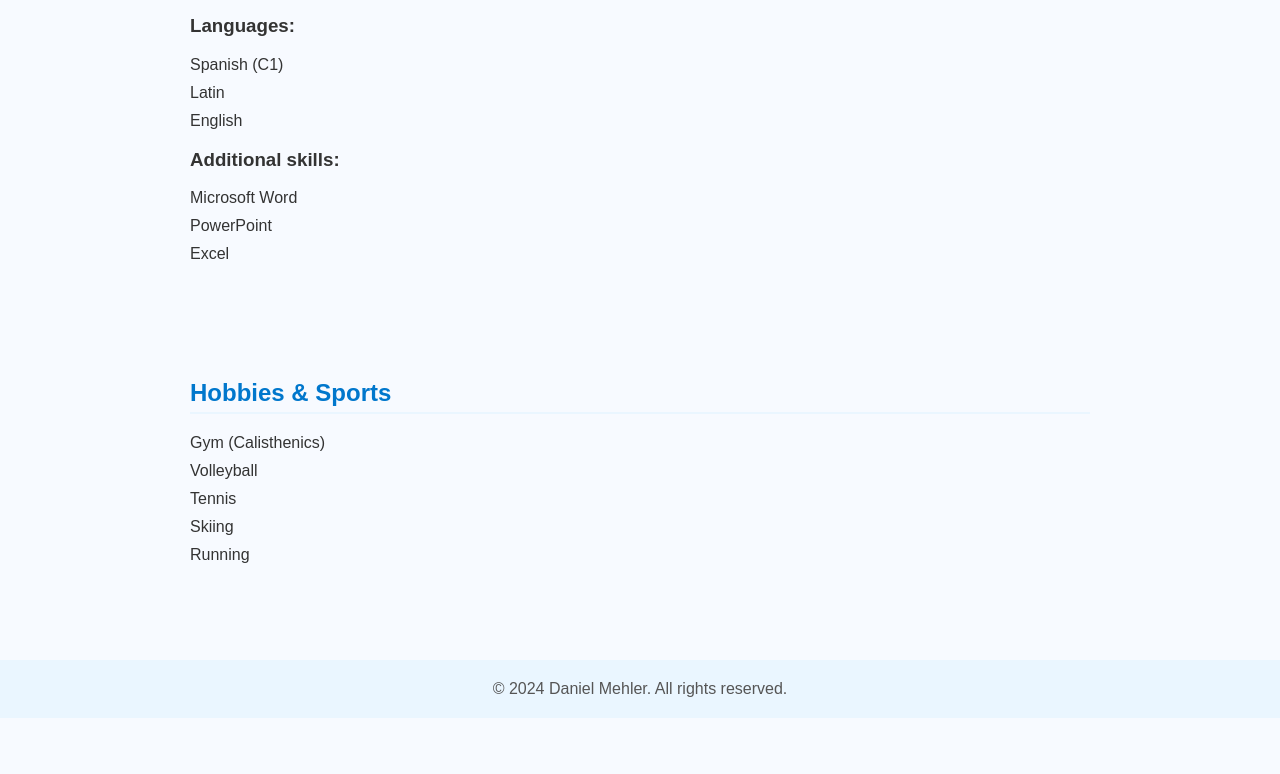
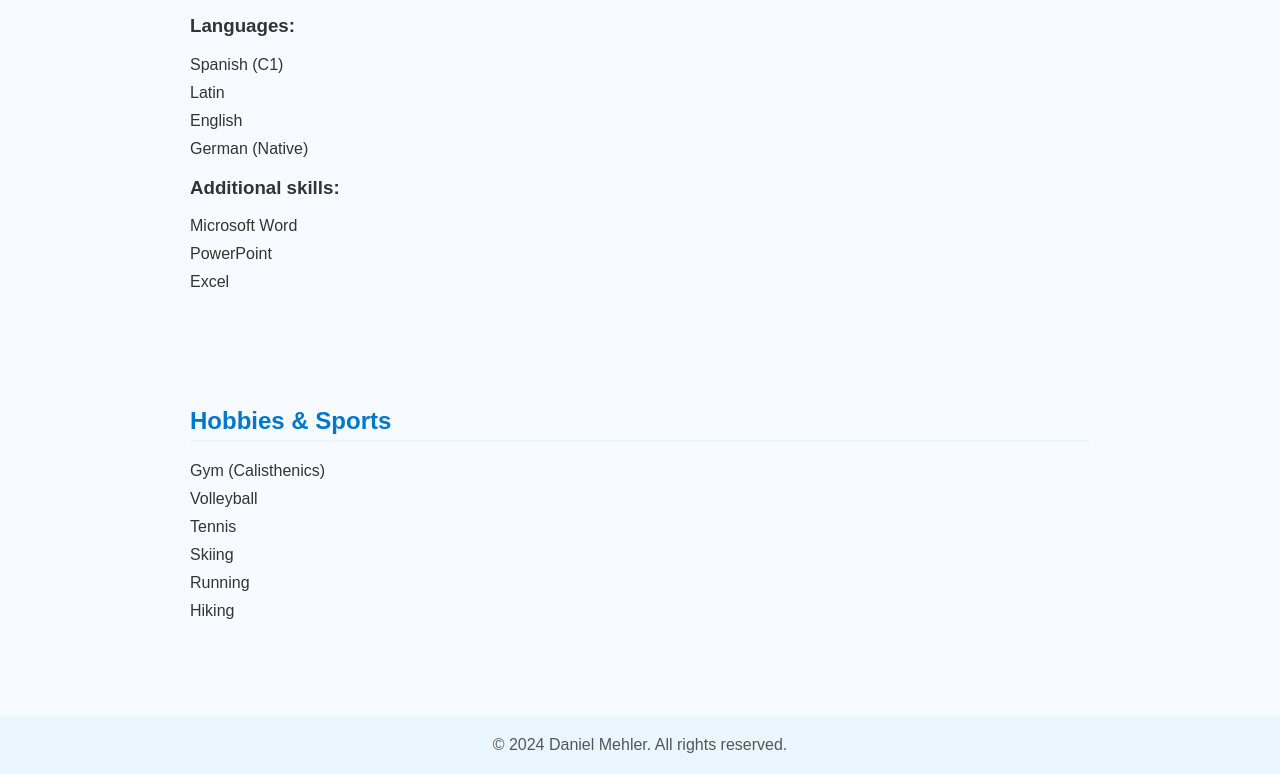
Before and after one commit to Wichkey/Wichkey.github.io, a plain HTML site: page index.html in a window 1280 px wide. Shown: the part 683-1457 px from the top of the page. Before the commit the page ends 1401 px from the top, so only its background shows below. Drawn offline with Linux system fonts and the light colour scheme.

Commit message:
Added some infos

```diff
--- a/index.html
+++ b/index.html
@@ -33,6 +33,7 @@
             <li>Spanish (C1)</li>
             <li>Latin</li>
             <li>English</li>
+            <li>German (Native)</li>
         </ul>
 
         <h3>Additional skills:</h3>
@@ -51,6 +52,7 @@
             <li>Tennis</li>
             <li>Skiing</li>
             <li>Running</li>
+            <li>Hiking</li>
         </ul>
     </section>
 
```
